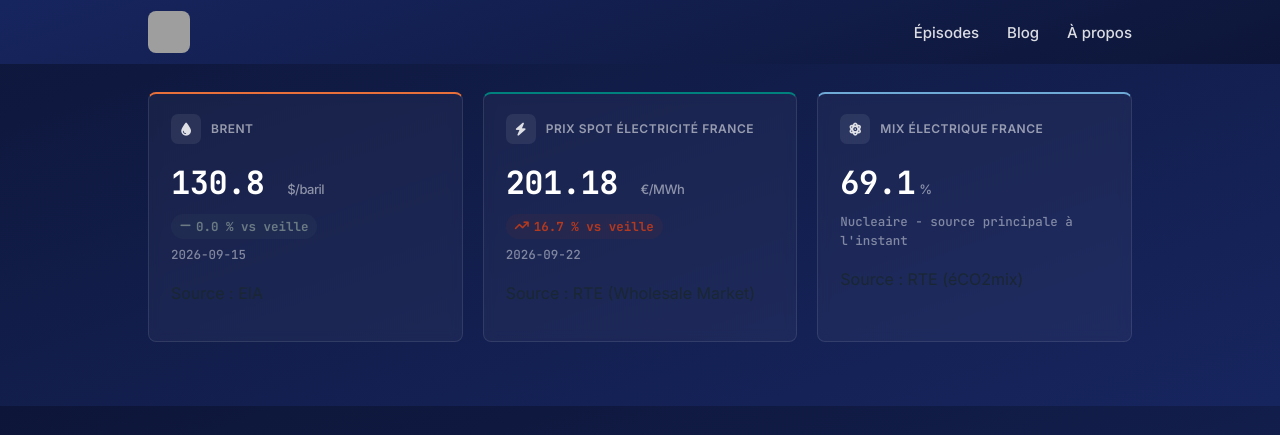
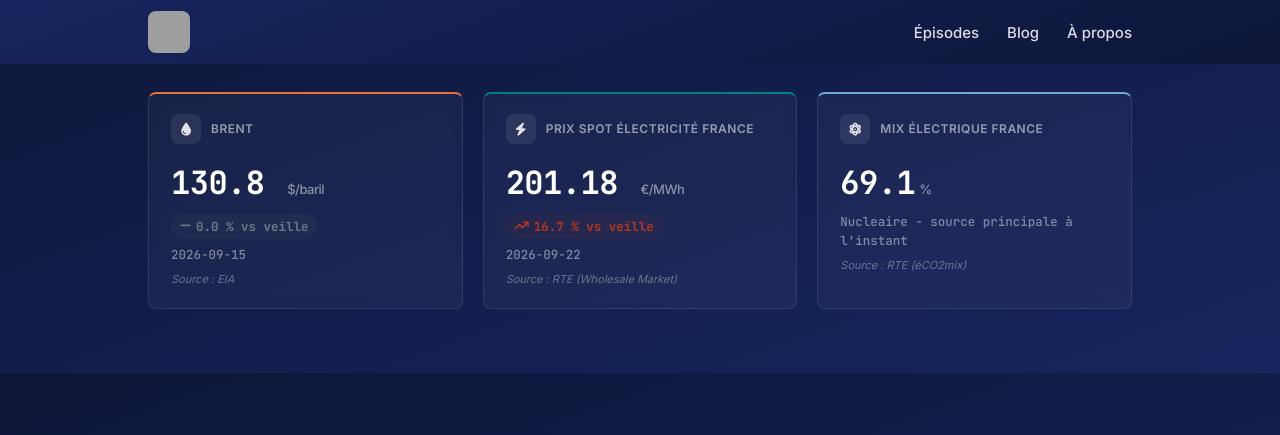
Before and after one commit to InsideEnergyMarkets/Inside-Energy-Markets, a Jekyll site: the page built from index.html, in a window 1280 px wide and 1400 px high, scrolled down 1330 px. Shown: the top 435 px of the window. Built offline with Jekyll 4.4.1, drawn with Linux system fonts in a browser that asks for light colours; grey boxes are pictures that could not be loaded.

Commit message:
Add market-source class styles to style.css

```diff
--- a/assets/css/style.css
+++ b/assets/css/style.css
@@ -1183,3 +1183,10 @@ footer .socials a.footer-podcast-link:hover {
     grid-template-columns: 1fr;
   }
 }
+.market-source {
+  font-size: 11px;
+  color: rgba(255, 255, 255, 0.35);
+  margin: 6px 0 0;
+  font-family: 'Inter', sans-serif;
+  font-style: italic;
+}
```
